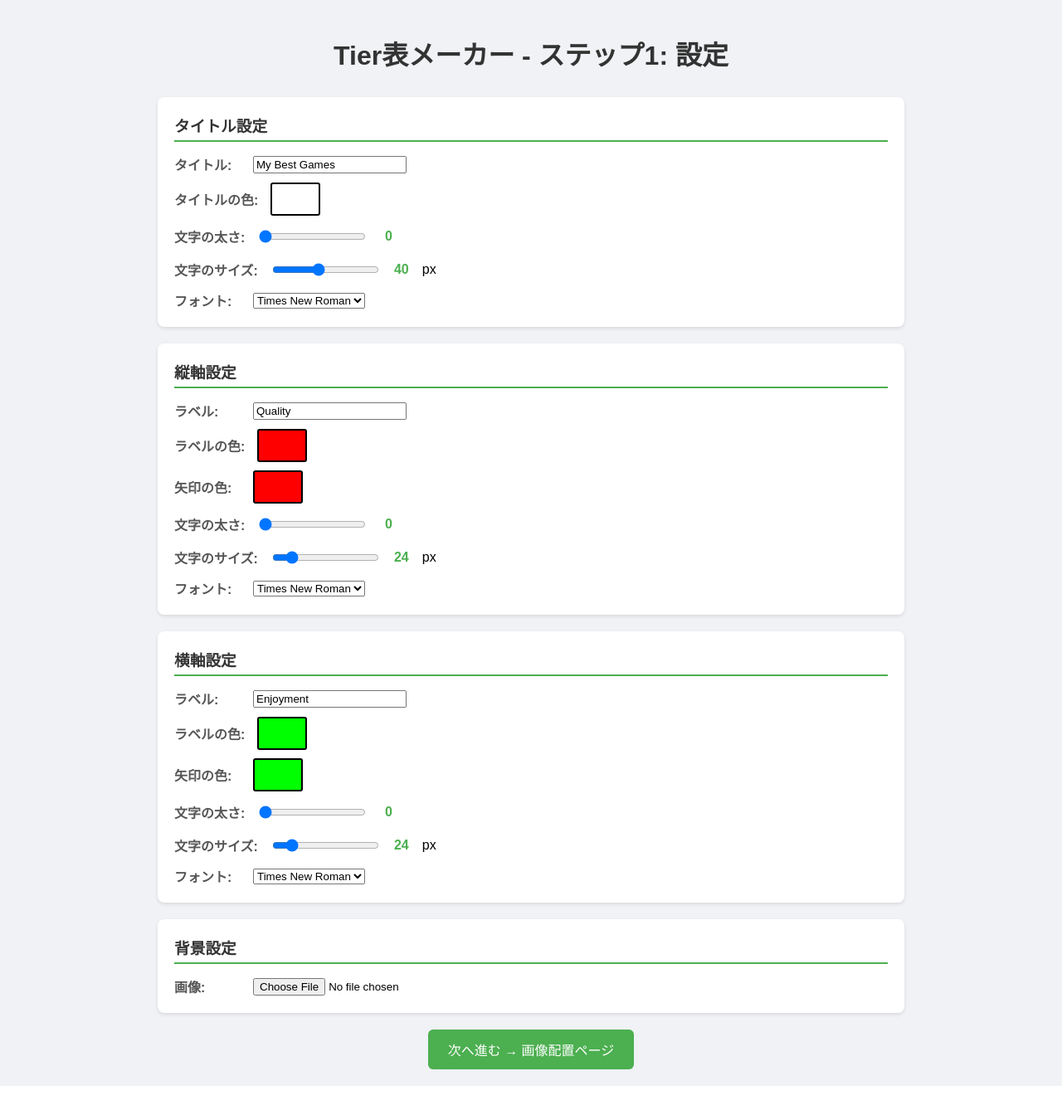
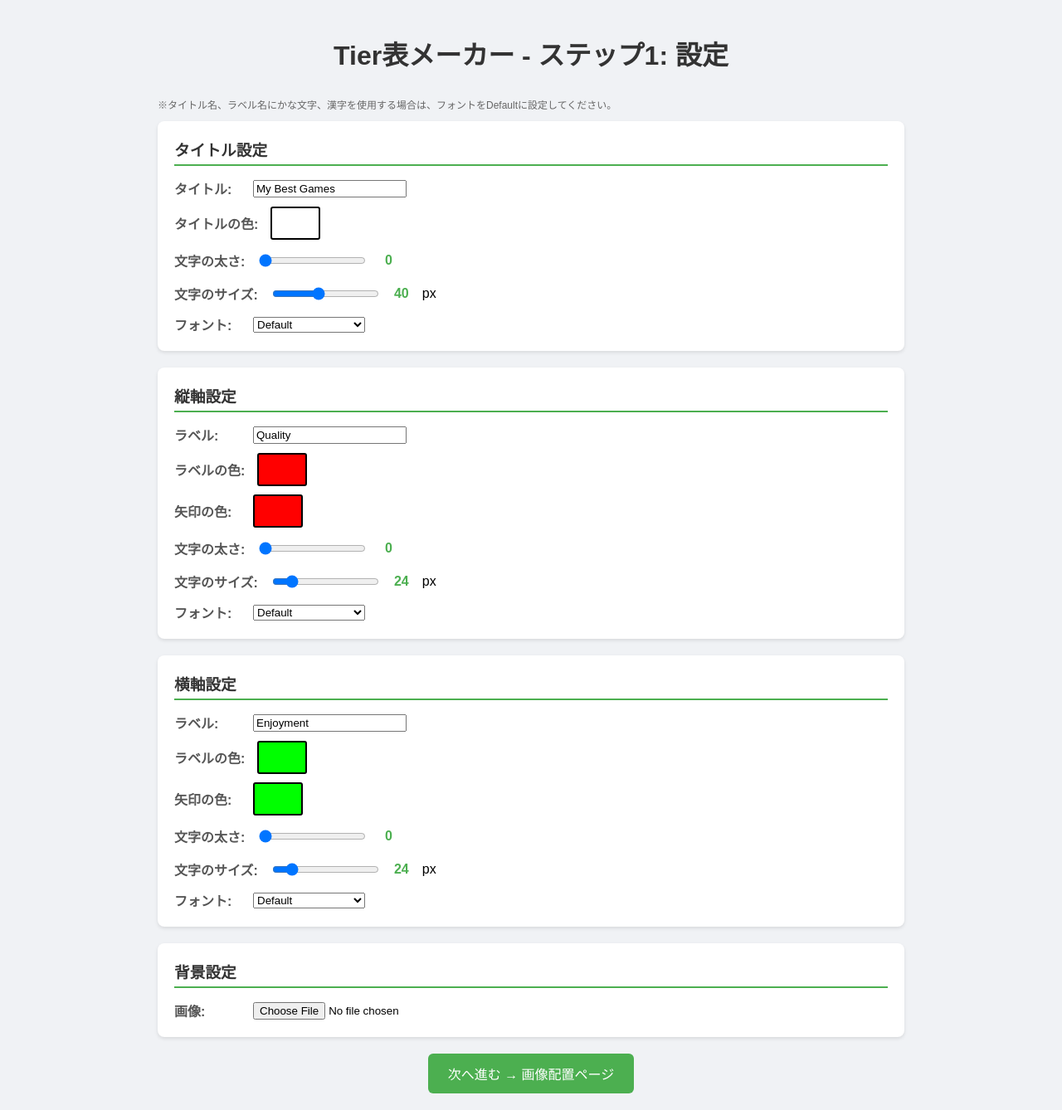
Before and after one commit to masato1224-git/Tier_chart_maker, a Flask app: page / in a window 1280 px wide. Shown: the whole page at 83% size. Before the commit the page ends 1309 px from the top, so only its background shows below. Run offline with Flask 3, Linux system fonts and the light colour scheme.

Commit message:
日本語使用時対応追加

```diff
--- a/home/main.py
+++ b/home/main.py
@@ -10,11 +10,9 @@ UPLOAD_DIR = os.path.join(os.getcwd(), os.environ.get('UPLOAD_DIR', 'tmp_uploads
 os.makedirs(UPLOAD_DIR, exist_ok=True)
 
 FONT_FAMILY_MAP = {
-    'Arial': ['arial.ttf', 'Arial.ttf', 'LiberationSans-Regular.ttf', 'DejaVuSans.ttf'],
     'Times New Roman': ['times.ttf', 'Times New Roman.ttf', 'LiberationSerif-Regular.ttf', 'DejaVuSerif.ttf'],
     'Courier New': ['cour.ttf', 'Courier New.ttf', 'LiberationMono-Regular.ttf', 'DejaVuSansMono.ttf'],
-    'DejaVu Sans': ['DejaVuSans.ttf', 'LiberationSans-Regular.ttf', 'arial.ttf', 'Arial.ttf'],
-    'Default': ['arial.ttf', 'Arial.ttf', 'LiberationSans-Regular.ttf', 'DejaVuSans.ttf'],
+    'Default': ['meiryo.ttc', 'yugothic.ttf', 'NotoSansCJKjp-Regular.otf', 'NotoSansJP-Regular.otf', 'arial.ttf', 'Arial.ttf', 'LiberationSans-Regular.ttf', 'DejaVuSans.ttf'],
 }
 
 FONT_DIRS = [
@@ -147,9 +145,9 @@ def build_preview_image():
         base_img = Image.new("RGBA", (1200, 800), (40, 44, 52, 255))
 
     draw = ImageDraw.Draw(base_img)
-    title_font_family = session.get('title_font_family', 'Arial')
-    y_axis_font_family = session.get('y_font_family', 'Arial')
-    x_axis_font_family = session.get('x_font_family', 'Arial')
+    title_font_family = session.get('title_font_family', 'Default')
+    y_axis_font_family = session.get('y_font_family', 'Default')
+    x_axis_font_family = session.get('x_font_family', 'Default')
     title_font = load_font(title_font_family, max(24, title_size))
     y_axis_font = load_font(y_axis_font_family, max(16, y_size))
     x_axis_font = load_font(x_axis_font_family, max(16, x_size))
@@ -231,7 +229,7 @@ def index():
         session['title_color'] = normalize_color(request.form.get('title_color', '#ffffff'))
         session['title_weight'] = int(request.form.get('title_weight', 0) or 0)
         session['title_size'] = int(request.form.get('title_size', 40) or 40)
-        session['title_font_family'] = request.form.get('title_font_family', 'Arial')
+        session['title_font_family'] = request.form.get('title_font_family', 'Default')
         session['x_label'] = request.form.get('x_label', 'Width')
         session['x_label_color'] = normalize_color(request.form.get('x_label_color', '#ffffff'))
         session['x_arrow_color'] = normalize_color(request.form.get('x_arrow_color', request.form.get('x_label_color', '#ffffff')))
@@ -242,8 +240,8 @@ def index():
         session['y_label_color'] = normalize_color(request.form.get('y_label_color', '#ffffff'))
         session['y_arrow_color'] = normalize_color(request.form.get('y_arrow_color', request.form.get('y_label_color', '#ffffff')))
         session['y_color'] = session['y_label_color']
-        session['y_font_family'] = request.form.get('y_font_family', 'Arial')
-        session['x_font_family'] = request.form.get('x_font_family', 'Arial')
+        session['y_font_family'] = request.form.get('y_font_family', 'Default')
+        session['x_font_family'] = request.form.get('x_font_family', 'Default')
         session['y_weight'] = int(request.form.get('y_weight', 0) or 0)
         session['y_size'] = int(request.form.get('y_size', 24) or 24)
         session['text_weight'] = int(request.form.get('text_weight', 0) or 0)
@@ -279,9 +277,9 @@ def index():
         x_size = session.get('x_size', 24),
         text_weight = session.get('text_weight', 1),
         text_size = session.get('text_size', 40),
-        title_font_family = session.get('title_font_family', 'Arial'),
-        y_font_family = session.get('y_font_family', 'Arial'),
-        x_font_family = session.get('x_font_family', 'Arial'),
+        title_font_family = session.get('title_font_family', 'Default'),
+        y_font_family = session.get('y_font_family', 'Default'),
+        x_font_family = session.get('x_font_family', 'Default'),
     )
 
 @app.route('/place_images', methods=['GET', 'POST'])
--- a/home/templates/step1_settings.html
+++ b/home/templates/step1_settings.html
@@ -2,7 +2,7 @@
 <html lang="ja">
 <head>
     <meta charset="UTF-8">
-    <title>Flask Tier Maker - 設定</title>
+    <title>Tier Chart Maker - 設定</title>
     <style>
         body {
             font-family: sans-serif;
@@ -124,6 +124,7 @@
 </head>
 <body>
     <h1>Tier表メーカー - ステップ1: 設定</h1>
+    <p style="font-size: 12px; color: #666;">※タイトル名、ラベル名にかな文字、漢字を使用する場合は、フォントをDefaultに設定してください。</p>
     <form method="POST" enctype="multipart/form-data">
         <div class="form-group">
             <h3>タイトル設定</h3>
```
